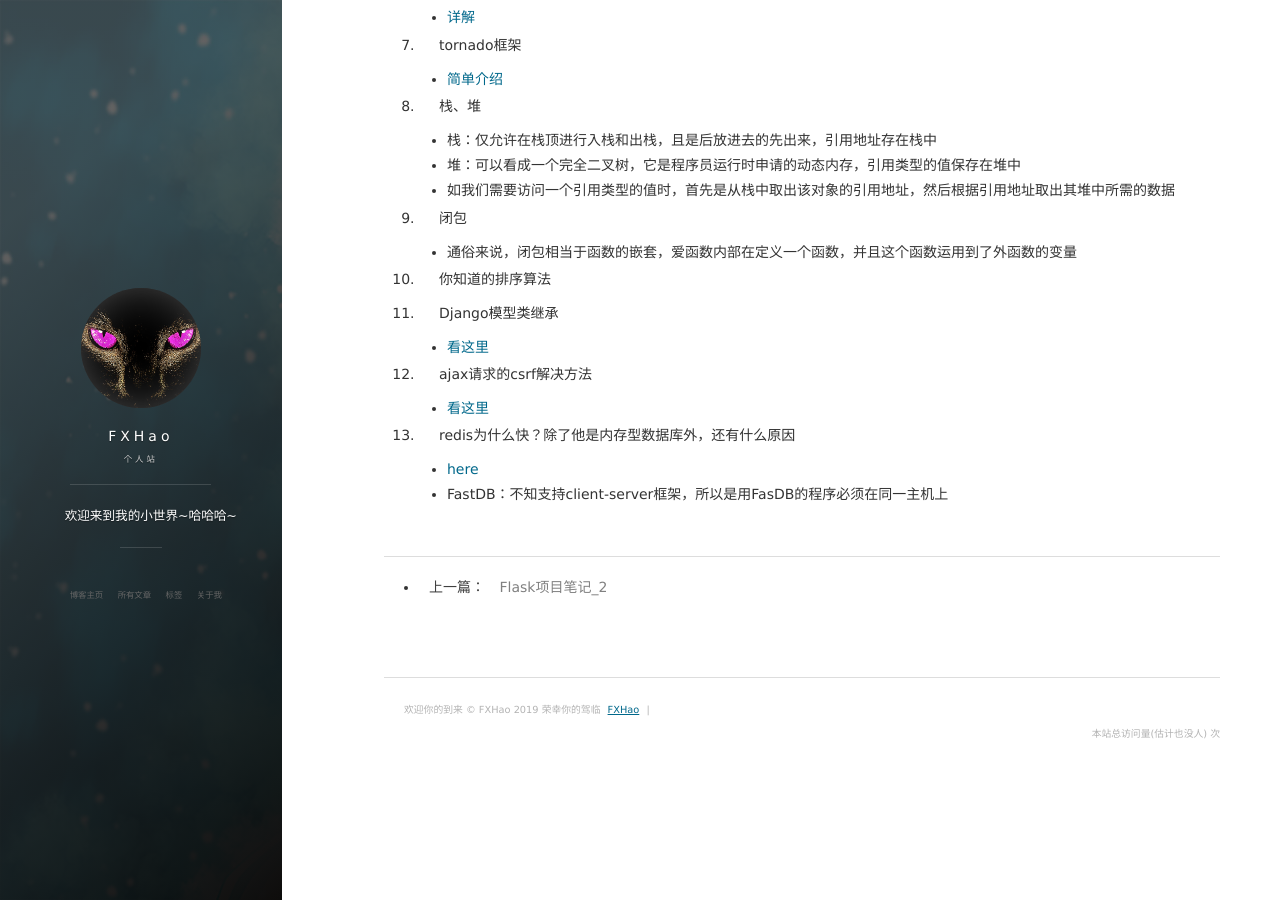
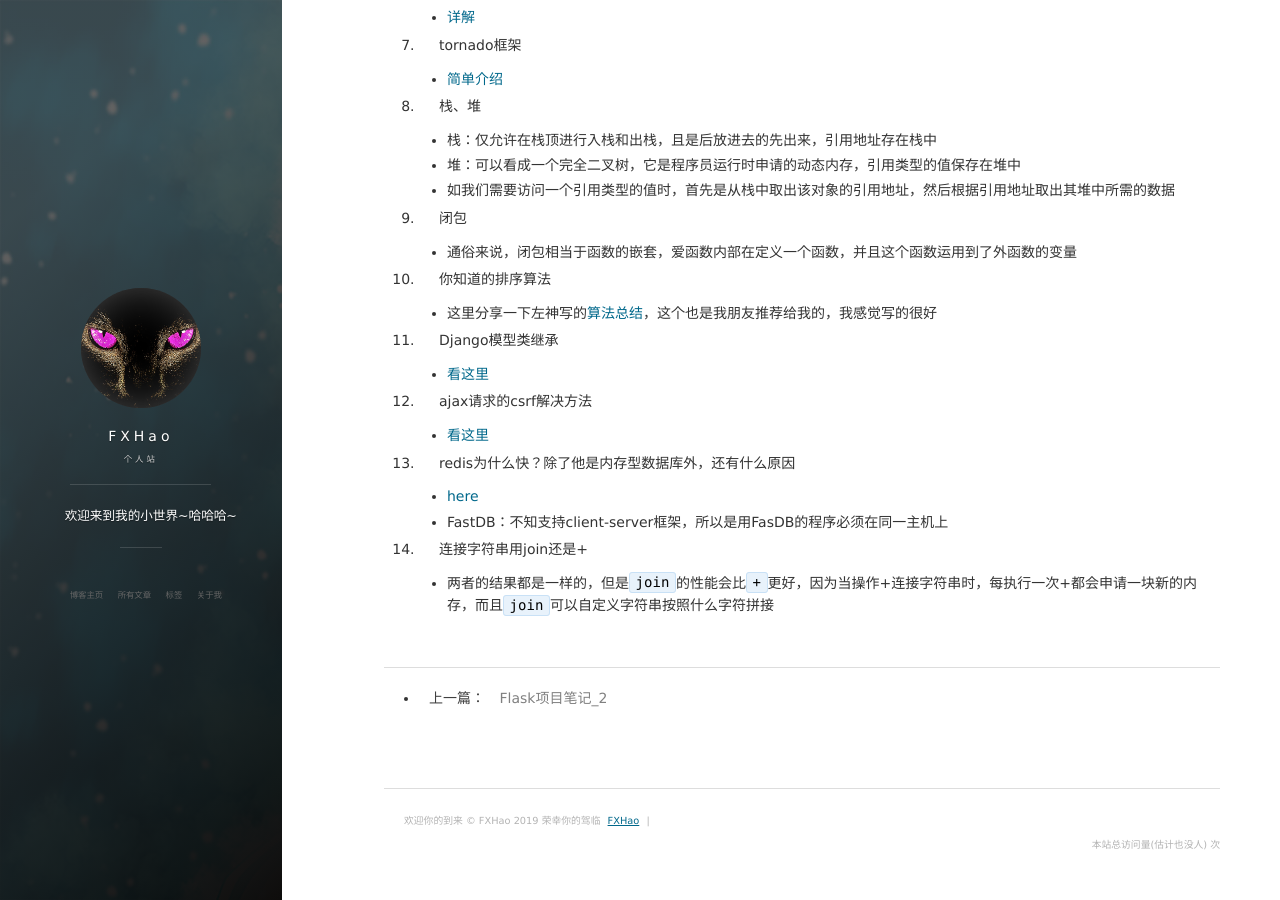
Before and after one commit to FXHao/FXHao.github.io, a Jekyll site: the page built from _posts/2019-10-25-Python面试题搜集整理.md, in a window 1280 px wide and 900 px high, scrolled down 19293 px. Built offline with Jekyll 4.4.1, drawn with Linux system fonts in a browser that asks for light colours; nearby versions of some CDN libraries; comment, search, counter and statistics services are not loaded.

Commit message:
Update 2019-10-25-Python面试题搜集整理.md

```diff
--- a/_posts/2019-10-25-Python面试题搜集整理.md
+++ b/_posts/2019-10-25-Python面试题搜集整理.md
@@ -1043,6 +1043,8 @@ tag: 面试题
 
 10. 你知道的排序算法
 
+    * 这里分享一下左神写的[算法总结](https://blog.csdn.net/tianmuha/article/details/82728930?utm_source=app)，这个也是我朋友推荐给我的，我感觉写的很好
+
 11. Django模型类继承
 
     * [看这里](https://www.cnblogs.com/navysummer/p/10200167.html)
@@ -1055,3 +1057,7 @@ tag: 面试题
 
     * [here](https://blog.csdn.net/baihualindesu/article/details/90201711)
     * FastDB：不知支持client-server框架，所以是用FasDB的程序必须在同一主机上
+
+14. 连接字符串用join还是+
+
+    * 两者的结果都是一样的，但是`join`的性能会比`+`更好，因为当操作+连接字符串时，每执行一次+都会申请一块新的内存，而且`join`可以自定义字符串按照什么字符拼接
```
